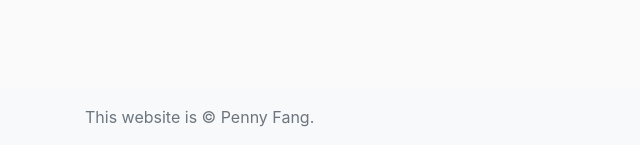
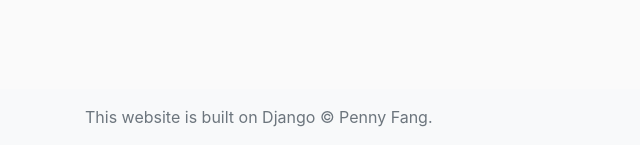
Before and after one commit to Pennylele/pennyfang_portfolio, a Django app: page /projects/youtube/ in a window 1280 px wide. Shown: the part 657-802 px from the top of the page, without its empty margins (0-640 px from the left). Run offline with Django 3.2, Linux system fonts and the light colour scheme; data that the repository does not hold is empty; some libraries are stand-ins or nearby versions.

Commit message:
changing footer content

```diff
--- a/templates/base.html
+++ b/templates/base.html
@@ -107,7 +107,7 @@
     <!-- footer -->
     <footer class="footer mt-auto py-3 bg-light">
       <div class="container">
-        <span class="text-muted">This website is &copy; Penny Fang.</span>
+        <span class="text-muted">This website is built on Django &copy; Penny Fang.</span>
       </div>
     </footer>
 
--- a/youtube/templates/youtube/base.html
+++ b/youtube/templates/youtube/base.html
@@ -107,7 +107,7 @@
     <!-- footer -->
     <footer class="footer mt-auto py-3 bg-light">
       <div class="container">
-        <span class="text-muted">This website is &copy; Penny Fang.</span>
+        <span class="text-muted">This website is built on Django &copy; Penny Fang.</span>
       </div>
     </footer>
 
```
